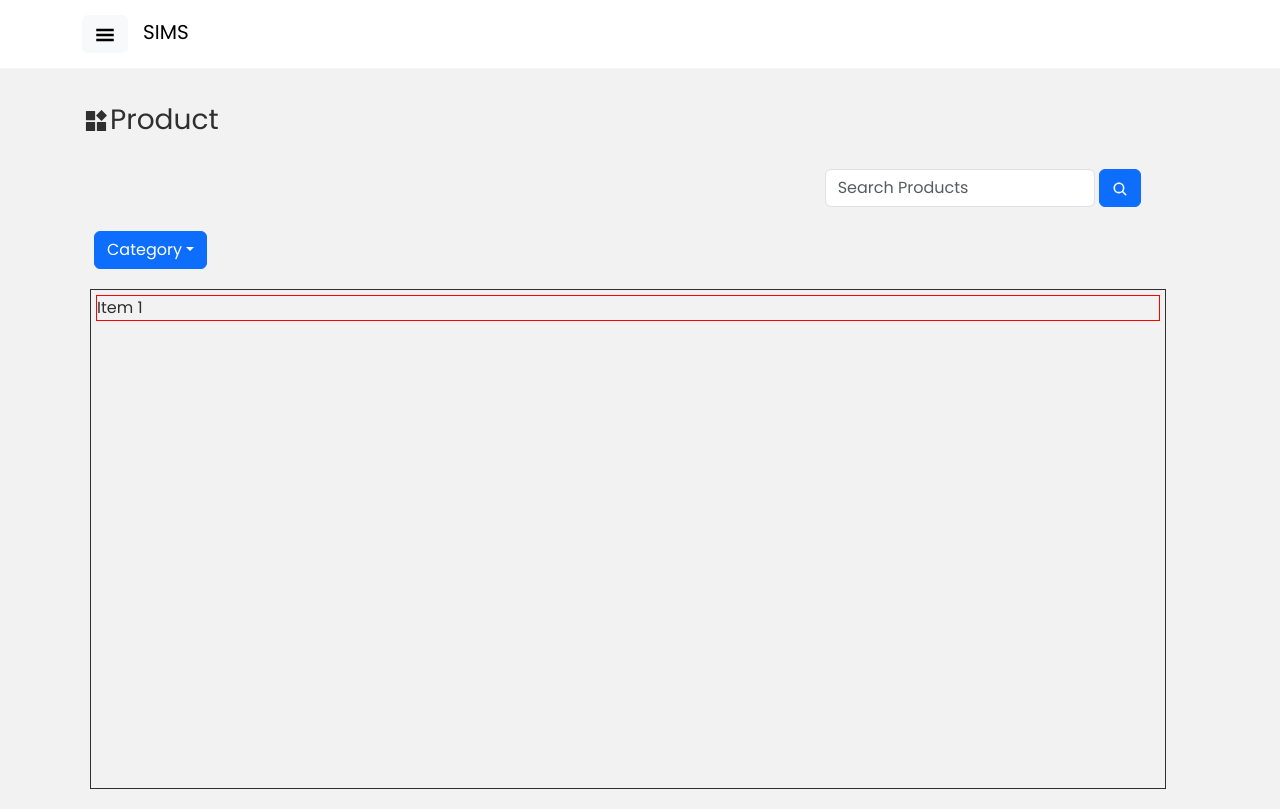
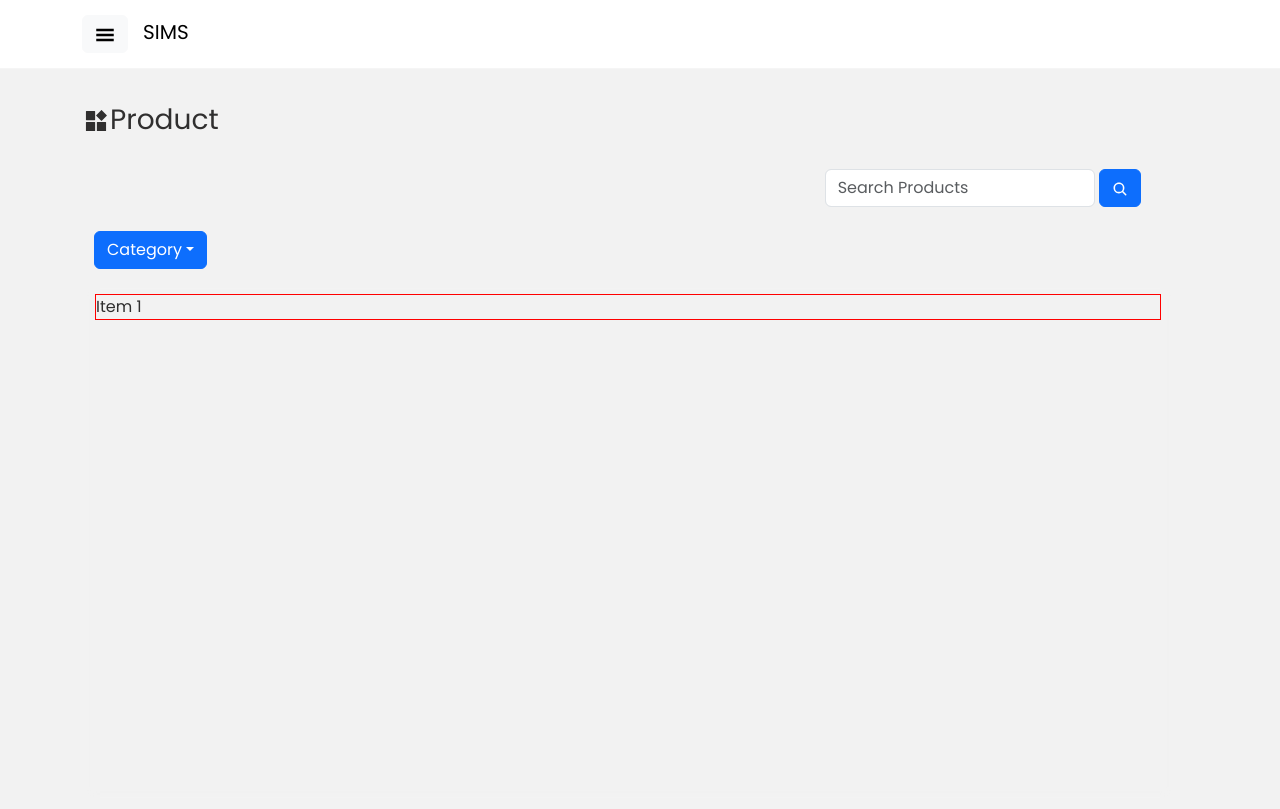
Before and after one commit to MarkRyuo/SalesInventoryManagementSystem_SIMS, a React (Vite) app in the folder client/: page /ProductPage in a window 1280 px wide. Built offline with nearby package versions, Linux system fonts and the light colour scheme.

Commit message:
Subject: Body

```diff
--- a/client/src/pages/Css/Product.module.css
+++ b/client/src/pages/Css/Product.module.css
@@ -12,7 +12,7 @@
 }
 
 .colProduct {
-    border: 1px solid;
+    box-shadow: 1px 4px 5px #f2f2f2;
     height: 500px;
     overflow: auto;
 
```
